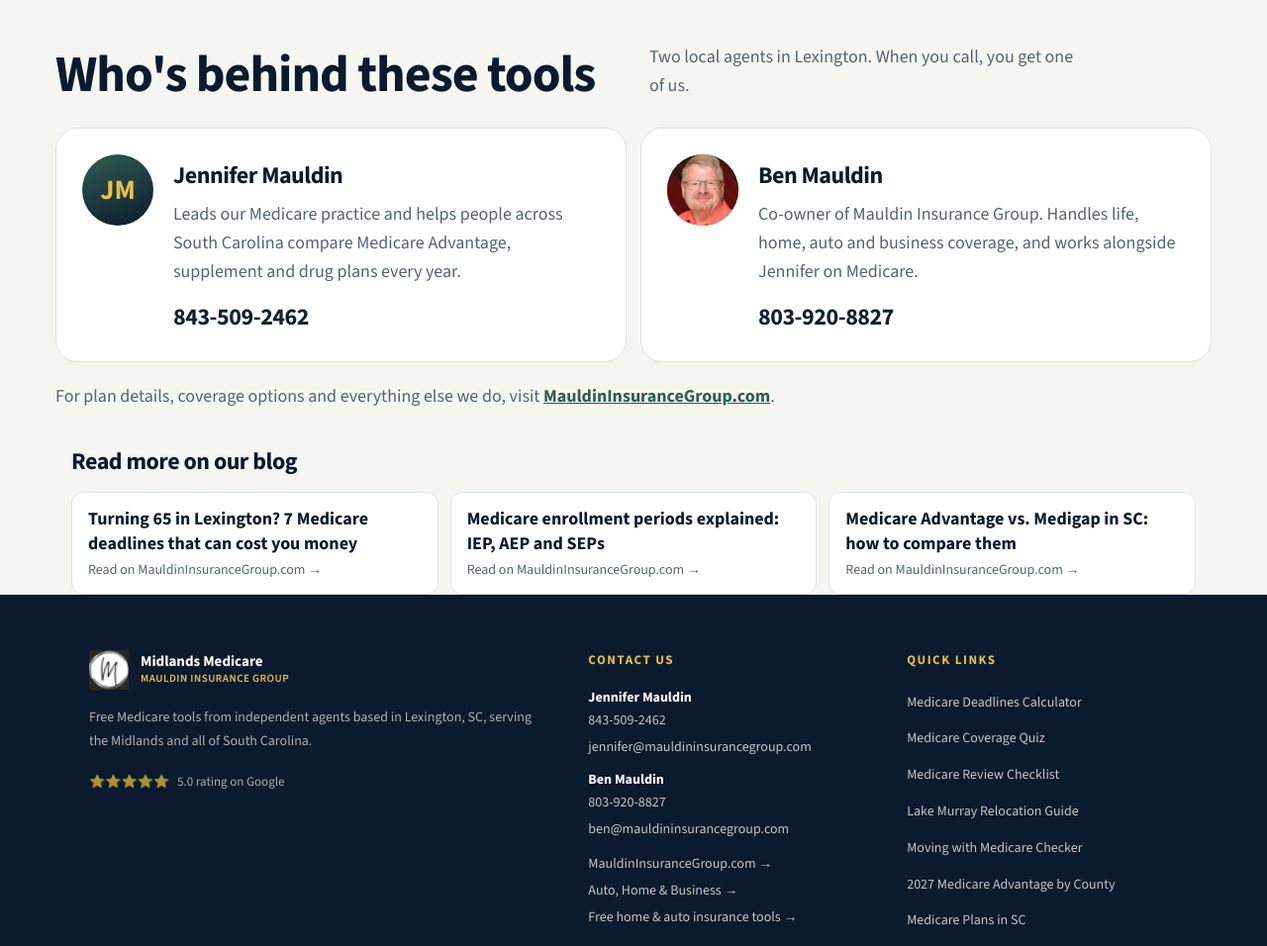
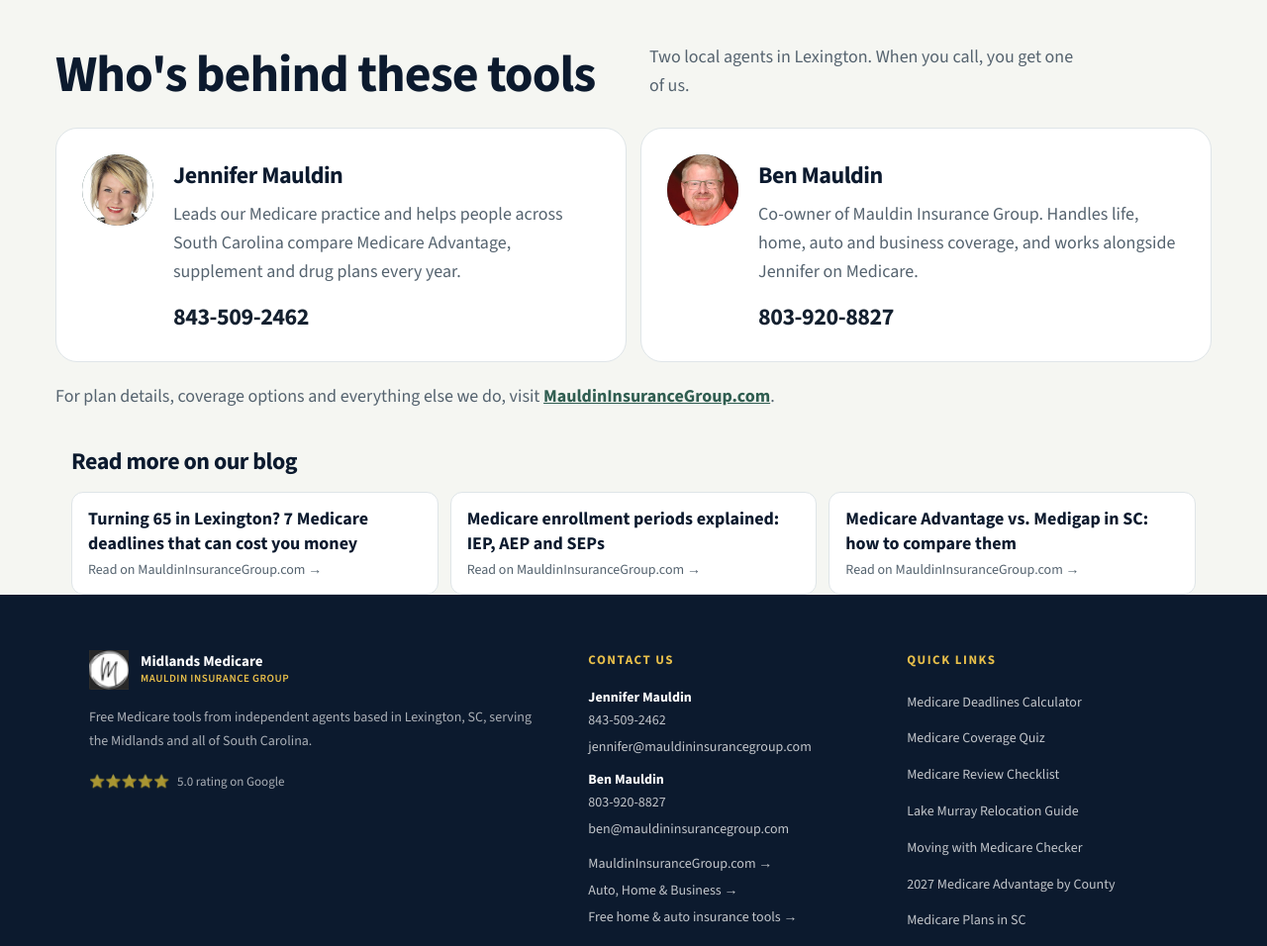
Before and after one commit to benjmauldin-blip/midlandsmedicare.com, a plain HTML site: page index.html in a window 1280 px wide. Shown: the part 1380-2336 px from the top of the page at 99% size. Drawn offline with nearby package versions, Linux system fonts and the light colour scheme.

Commit message:
Add Jennifer's headshot
Co-Authored-By: Claude Opus 5.5 <noreply@anthropic.com>
Claude-Session: https://claude.ai/code/session_01QDcAavo2XgjTGFBgwrXJsK

```diff
--- a/index.html
+++ b/index.html
@@ -112,7 +112,7 @@ img.av{object-fit:cover;display:block}
 <section class="s w">
   <div class="head"><h2>Who's behind these tools</h2><p>Two local agents in Lexington. When you call, you get one of us.</p></div>
   <div class="people">
-    <div class="person"><div class="av" aria-hidden="true">JM</div><div><h3>Jennifer Mauldin</h3><p>Leads our Medicare practice and helps people across South Carolina compare Medicare Advantage, supplement and drug plans every year.</p><a class="ph" href="tel:+18435092462">843-509-2462</a></div></div>
+    <div class="person"><img class="av" src="/jennifer-mauldin-avatar.jpg" alt="Jennifer Mauldin" width="72" height="72" loading="lazy"><div><h3>Jennifer Mauldin</h3><p>Leads our Medicare practice and helps people across South Carolina compare Medicare Advantage, supplement and drug plans every year.</p><a class="ph" href="tel:+18435092462">843-509-2462</a></div></div>
     <div class="person"><img class="av" src="/ben-mauldin-avatar.jpg" alt="Ben Mauldin" width="72" height="72" loading="lazy"><div><h3>Ben Mauldin</h3><p>Co-owner of Mauldin Insurance Group. Handles life, home, auto and business coverage, and works alongside Jennifer on Medicare.</p><a class="ph" href="tel:+18039208827">803-920-8827</a></div></div>
   </div>
   <p class="more-link">For plan details, coverage options and everything else we do, visit <a href="https://www.mauldininsurancegroup.com/medicare">MauldinInsuranceGroup.com</a>.</p>
```
Also changed, not shown: jennifer-mauldin-avatar.jpg (added).
